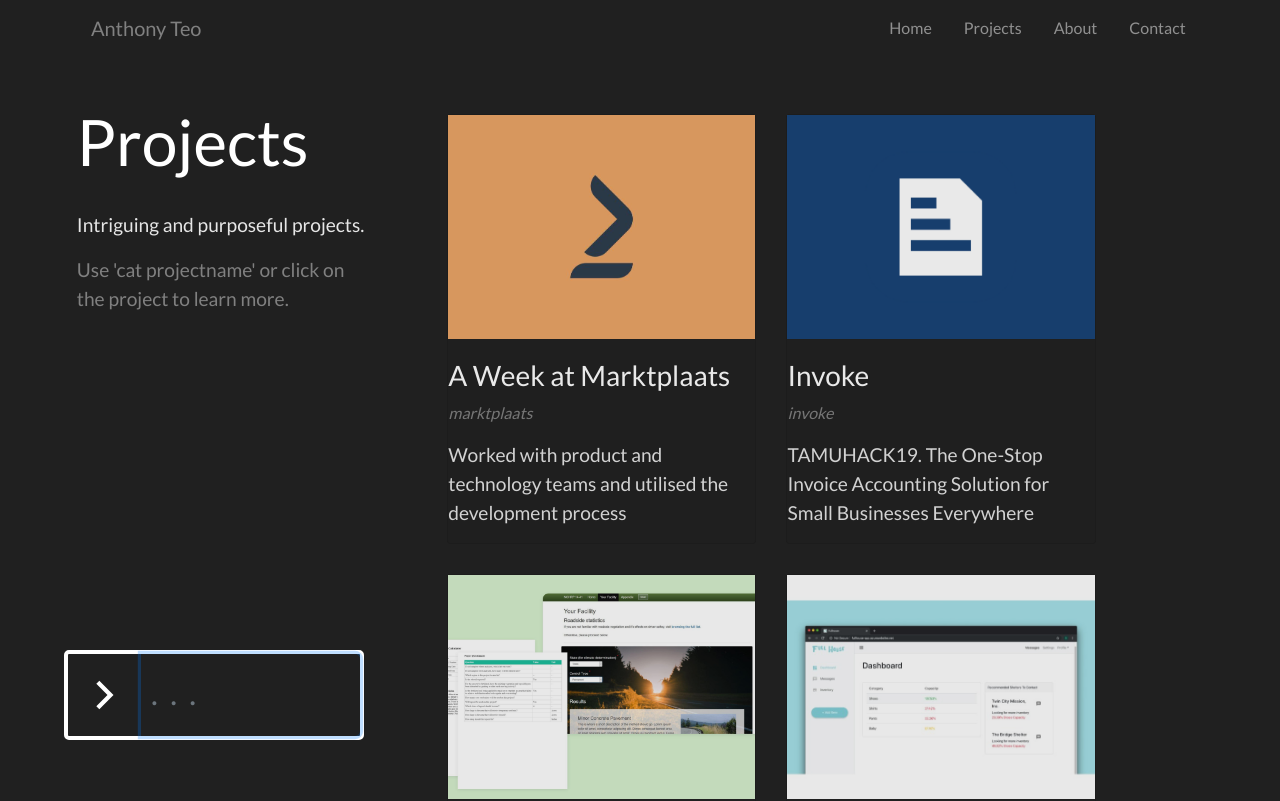
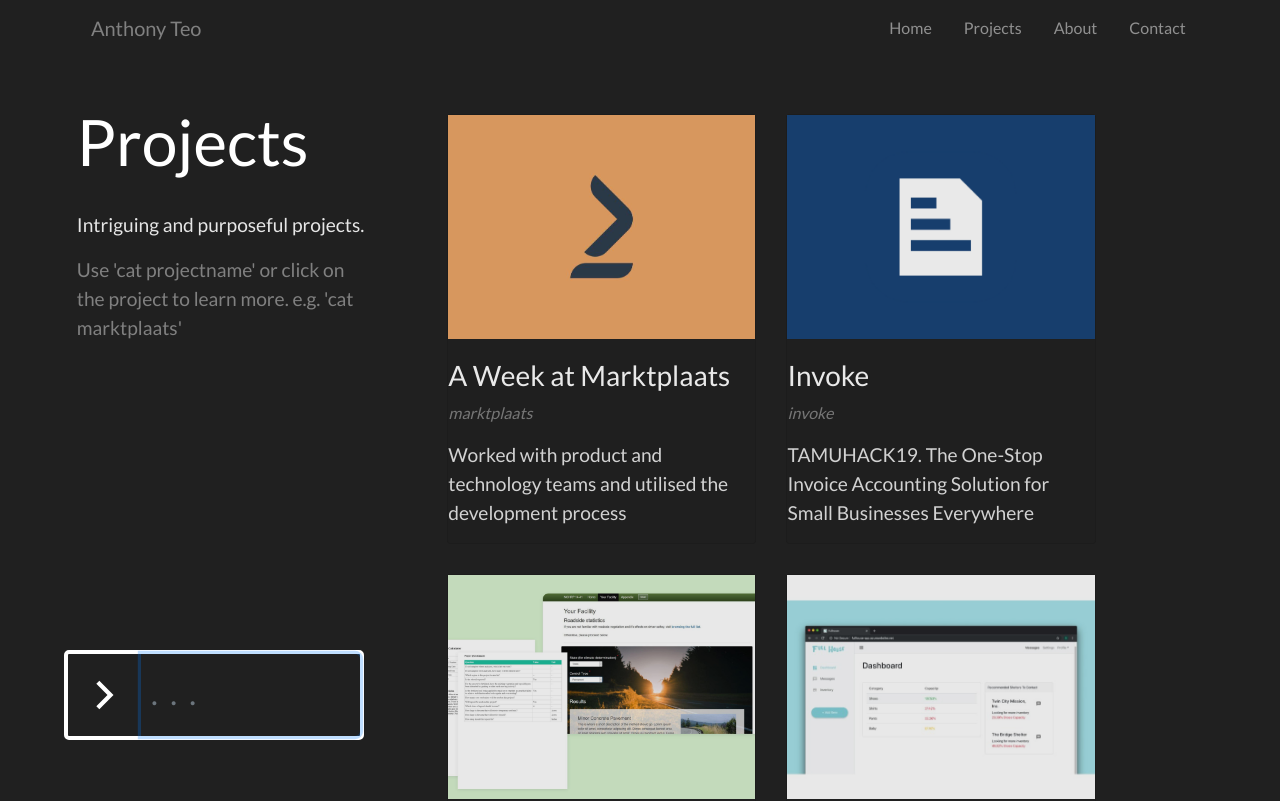
Before and after one commit to eightants/terminna, a React (Create React App) app: page /projects in a window 1280 px wide. Shown: the top 801 px of the page. Built offline with nearby package versions, Linux system fonts and the light colour scheme.

Commit message:
Made terminal instructions more clear

```diff
--- a/src/components/pages/home.js
+++ b/src/components/pages/home.js
@@ -9,6 +9,7 @@ class Home extends Component {
               I'm Anthony. I'm a developer with an interest in the digital experience.
             </h2>
             <p data-aos="fade-up" data-aos-delay="300" class="px-2 tooltips">Type 'cd pagename' in the prompt to start navigating, or use the links on the top right. </p>
+            <p data-aos="fade-up" data-aos-delay="300" class="px-2 tooltips">Available pages: home, projects, about, contact</p>
         </div>
     );
   }
--- a/src/components/pages/projects.js
+++ b/src/components/pages/projects.js
@@ -12,7 +12,7 @@ class Projects extends Component {
                 <div className="col-lg-3 title">
                     <h1 data-aos="fade-up">Projects</h1>
                     <p data-aos="fade-up" data-aos-delay="100">Intriguing and purposeful projects. </p>
-                    <p data-aos="fade-up" data-aos-delay="150" class='tooltips'>Use 'cat projectname' or click on the project to learn more. </p>
+                    <p data-aos="fade-up" data-aos-delay="150" class='tooltips'>Use 'cat projectname' or click on the project to learn more. e.g. 'cat marktplaats'</p>
                 </div>
                 <div data-aos="fade-up" data-aos-delay="150" className="col-lg-8 project-grid">
                     <Link class="card-link" to="/projects/marktplaats">
```
